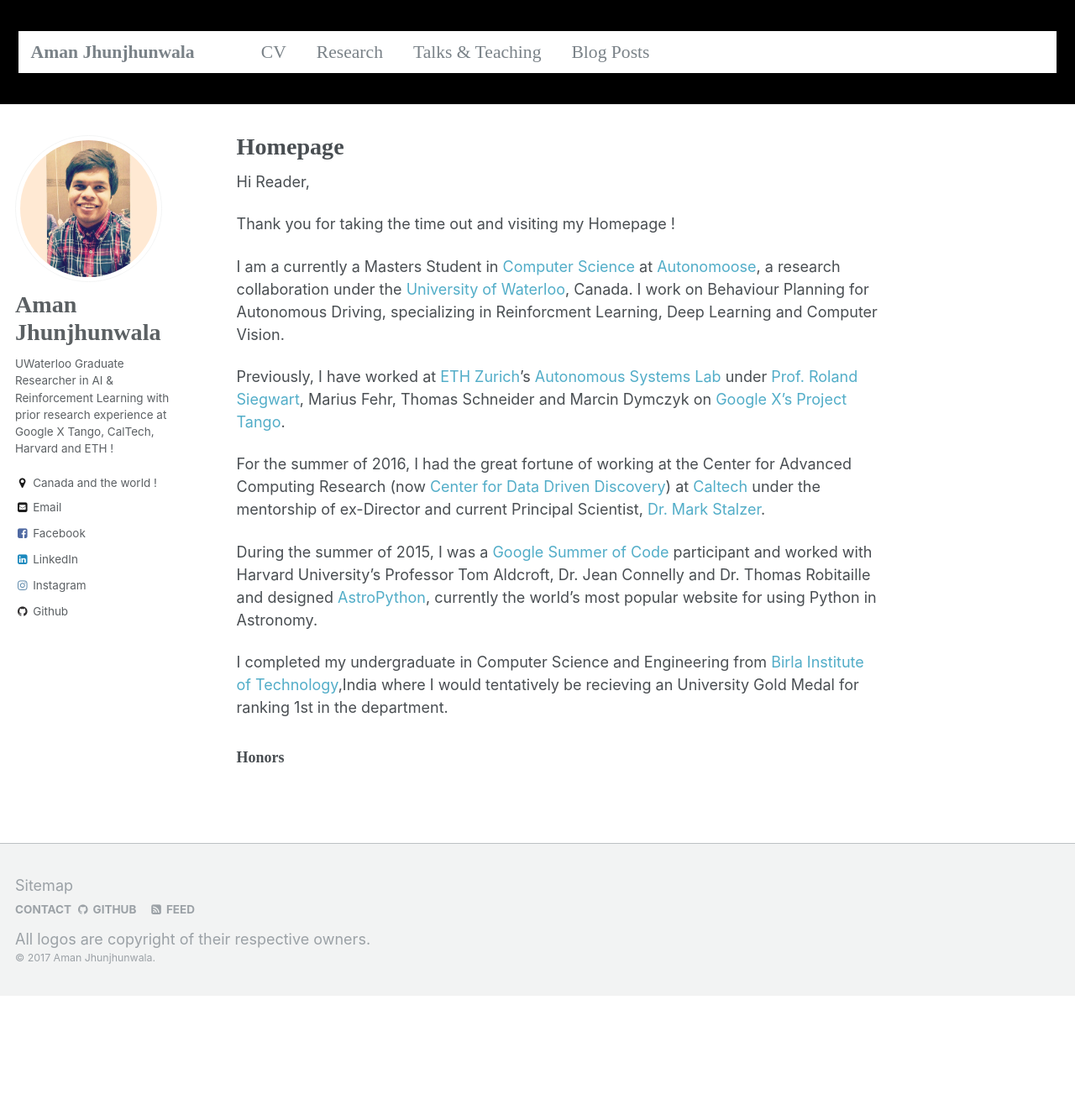
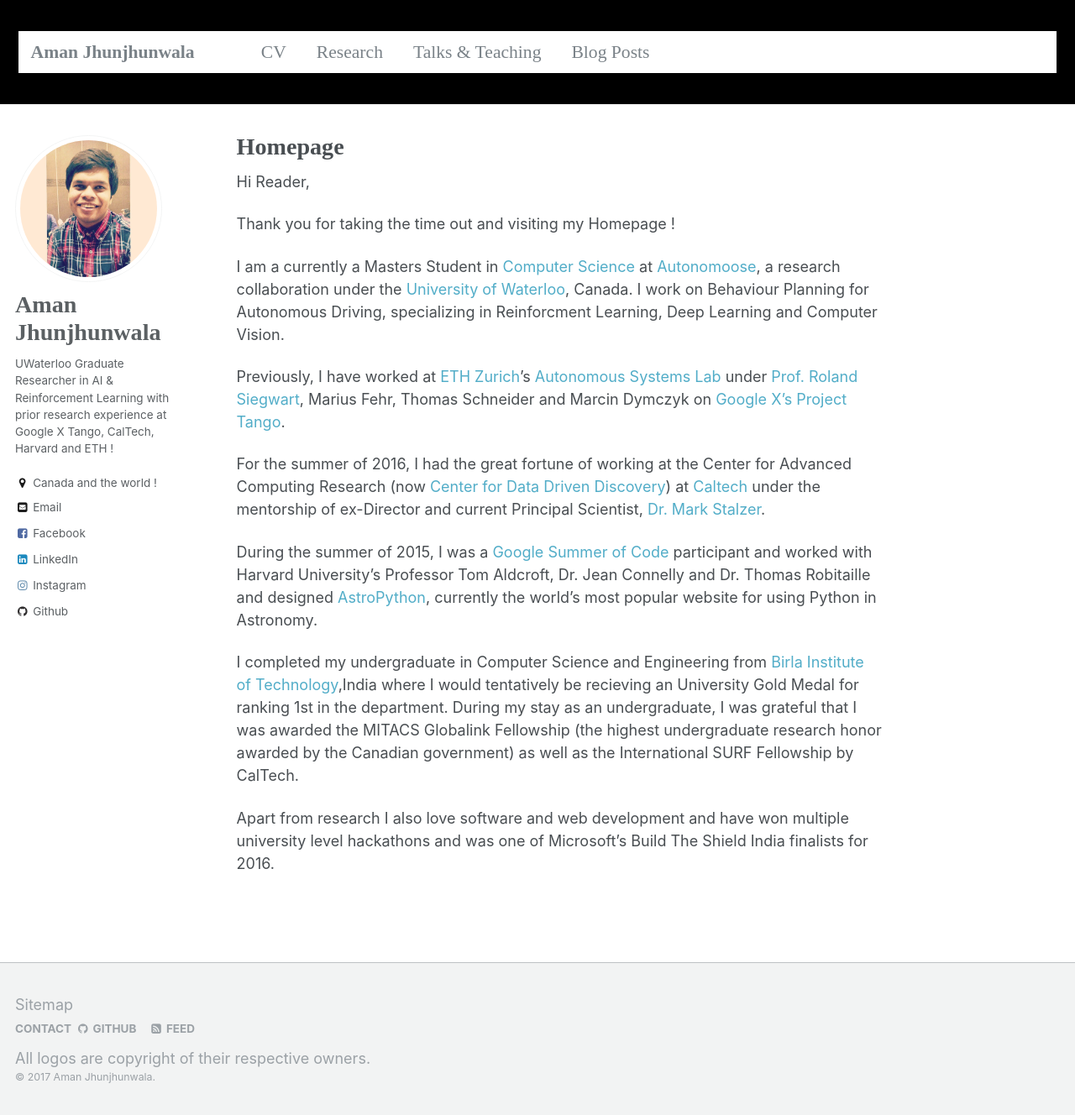
Before and after one commit to amanjhunjhunwala/amanjhunjhunwala.github.io, a Jekyll site: the page built from _pages/about.md, in a window 1280 px wide and 1328 px high. Shown: the whole window at 84% size. Built offline with Jekyll 4.4.1, drawn with Linux system fonts in a browser that asks for light colours; some web fonts are replaced.

Commit message:
Update about.md

```diff
--- a/_pages/about.md
+++ b/_pages/about.md
@@ -22,6 +22,6 @@ For the summer of 2016, I had the great fortune of working at the Center for Adv
 During the summer of 2015, I was a [Google Summer of Code](https://developers.google.com/open-source/gsoc/) participant and worked with Harvard University's Professor Tom Aldcroft, Dr. Jean Connelly and Dr. Thomas Robitaille and designed [AstroPython](http://astropython.org), currently the world's most popular website for using Python in Astronomy.
 
 
-I completed my undergraduate in Computer Science and Engineering from [Birla Institute of Technology](https://bitmesra.ac.in/),India where I would tentatively be recieving an University Gold Medal for ranking 1st in the department.
+I completed my undergraduate in Computer Science and Engineering from [Birla Institute of Technology](https://bitmesra.ac.in/),India where I would tentatively be recieving an University Gold Medal for ranking 1st in the department. During my stay as an undergraduate, I was grateful that I was awarded the MITACS Globalink Fellowship (the highest undergraduate research honor awarded by the Canadian government) as well as the International SURF Fellowship by CalTech.
 
-### Honors
+Apart from research I also love software and web development and have won multiple university level hackathons and was one of Microsoft's Build The Shield India finalists for 2016.
```
